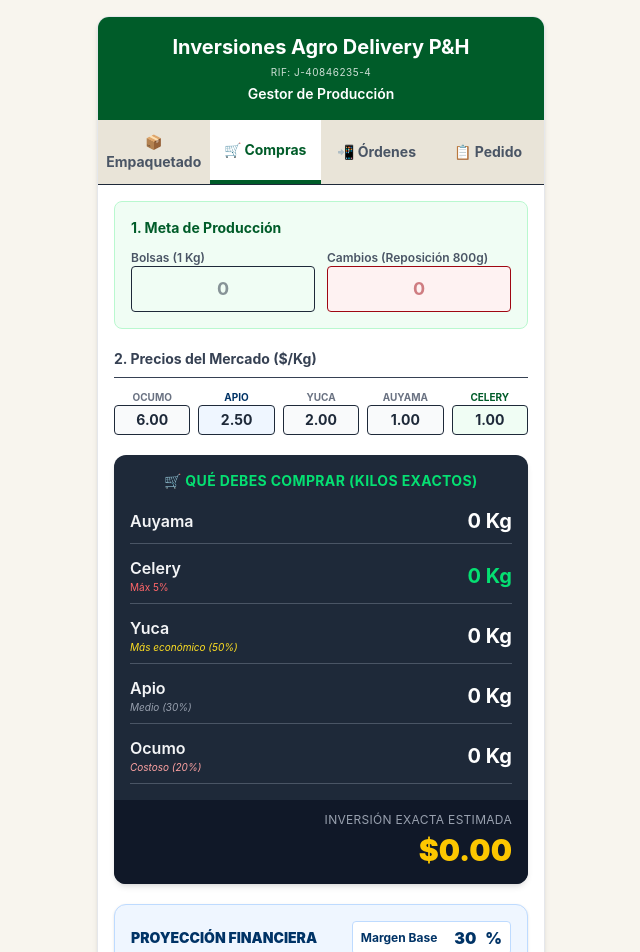
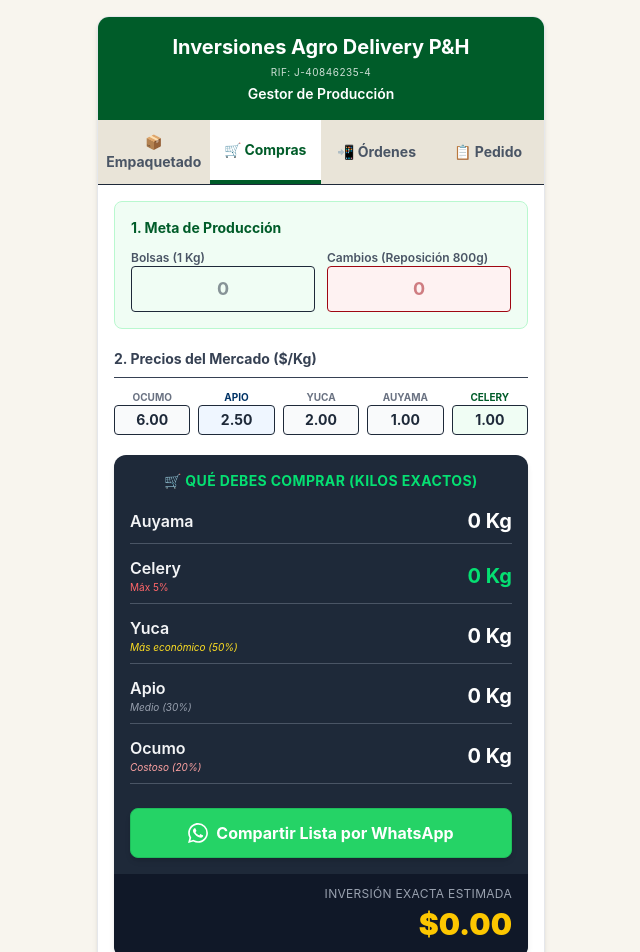
Before and after one commit to ewuardpm/agro-calculadora, a React (Vite) app: page / in a window 1280 px wide. Shown: the top 952 px of the page, without its empty margins (319-959 px from the left). Built offline with nearby package versions, Linux system fonts and the light colour scheme.

Commit message:
Add files via upload

```diff
--- a/src/App.jsx
+++ b/src/App.jsx
@@ -112,6 +112,29 @@ export default function AgroDeliveryApp() {
   const costoAbsorbidoPorCambio = costoRealPorKilo * 0.8;
   const gananciaNeta = ingresoBruto - costoTotalInversion;
   const porcentajeReal = ingresoBruto > 0 ? (gananciaNeta / ingresoBruto) * 100 : (gananciaNeta < 0 ? -100 : 0);
+
+  // ==========================================
+  // NUEVA LÓGICA: ENVIAR A WHATSAPP (LISTA LIMPIA)
+  // ==========================================
+  const enviarPorWhatsApp = () => {
+    // 1. Armar la lista de tubérculos limpia (solo nombre y kilos)
+    const listaTuberculos = tuberculos.map((t) => {
+      return `*${t.nombre}:* ${t.kilos} Kg`;
+    }).join('\n');
+
+    // 2. Construir el mensaje completo limpio
+    const textoMensaje = `*Pedido de Compras - Inversiones Agro Delivery P&H C.A.*\n\n` +
+                         `Cantidades exactas a comprar hoy:\n\n` +
+                         `*Auyama:* ${kAuyama} Kg\n` +
+                         `*Celery:* ${kCelery} Kg\n` +
+                         `${listaTuberculos}`;
+
+    // 3. Codificar el mensaje para que el navegador no corte el texto
+    const mensajeCodificado = encodeURIComponent(textoMensaje);
+
+    // 4. Abrir WhatsApp con el texto seguro
+    window.open(`https://api.whatsapp.com/send?text=${mensajeCodificado}`, '_blank');
+  };
 
   // Escudo Antitraducción: div con translate="no" y clase notranslate
   return (
@@ -289,6 +312,18 @@ export default function AgroDeliveryApp() {
                     </div>
                   ))}
                 </div>
+
+                {/* NUEVO BOTÓN DE WHATSAPP INTEGRADO DENTRO DE LA CAJA DE COMPRAS */}
+                <button
+                  onClick={enviarPorWhatsApp}
+                  className="mt-6 mb-2 w-full bg-[#25D366] hover:bg-[#128C7E] text-white font-bold py-3 px-4 rounded-lg flex items-center justify-center transition-colors shadow-md border border-[#1ebd5b]"
+                >
+                  <svg className="w-5 h-5 mr-2 fill-current" viewBox="0 0 24 24" xmlns="http://www.w3.org/2000/svg">
+                    <path d="M17.472 14.382c-.297-.149-1.758-.867-2.03-.967-.273-.099-.471-.148-.67.15-.197.297-.767.966-.94 1.164-.173.199-.347.223-.644.075-.297-.15-1.255-.463-2.39-1.475-.883-.788-1.48-1.761-1.653-2.059-.173-.297-.018-.458.13-.606.134-.133.298-.347.446-.52.149-.174.198-.298.298-.497.099-.198.05-.371-.025-.52-.075-.149-.669-1.612-.916-2.207-.242-.579-.487-.5-.669-.51a12.8 12.8 0 0 0-.57-.01c-.198 0-.52.074-.792.372-.272.297-1.04 1.016-1.04 2.479 0 1.462 1.065 2.875 1.213 3.074.149.198 2.096 3.2 5.077 4.487.709.306 1.262.489 1.694.625.712.227 1.36.195 1.871.118.571-.085 1.758-.719 2.006-1.413.248-.694.248-1.289.173-1.413-.074-.124-.272-.198-.57-.347m-5.421 7.403h-.004a9.87 9.87 0 0 1-5.031-1.378l-.361-.214-3.741.982.998-3.648-.235-.374a9.86 9.86 0 0 1-1.51-5.26c.001-5.45 4.436-9.884 9.888-9.884 2.64 0 5.122 1.03 6.988 2.898a9.825 9.825 0 0 1 2.893 6.994c-.003 5.45-4.437 9.884-9.885 9.884m8.413-18.297A11.815 11.815 0 0 0 12.05 0C5.495 0 .16 5.335.157 11.892c0 2.096.547 4.142 1.588 5.945L.057 24l6.305-1.654a11.882 11.882 0 0 0 5.683 1.448h.005c6.554 0 11.89-5.335 11.893-11.893a11.821 11.821 0 0 0-3.48-8.413Z"/>
+                  </svg>
+                  Compartir Lista por WhatsApp
+                </button>
+
                 <div className="mt-4 pt-3 text-right bg-gray-900 -mx-4 -mb-4 p-4 rounded-b-xl">
                   <span className="text-xs text-gray-400 uppercase tracking-wide block mb-1">Inversión Exacta Estimada</span>
                   <span className="font-black text-3xl text-yellow-400">${costoTotalInversion.toFixed(2)}</span>
```
